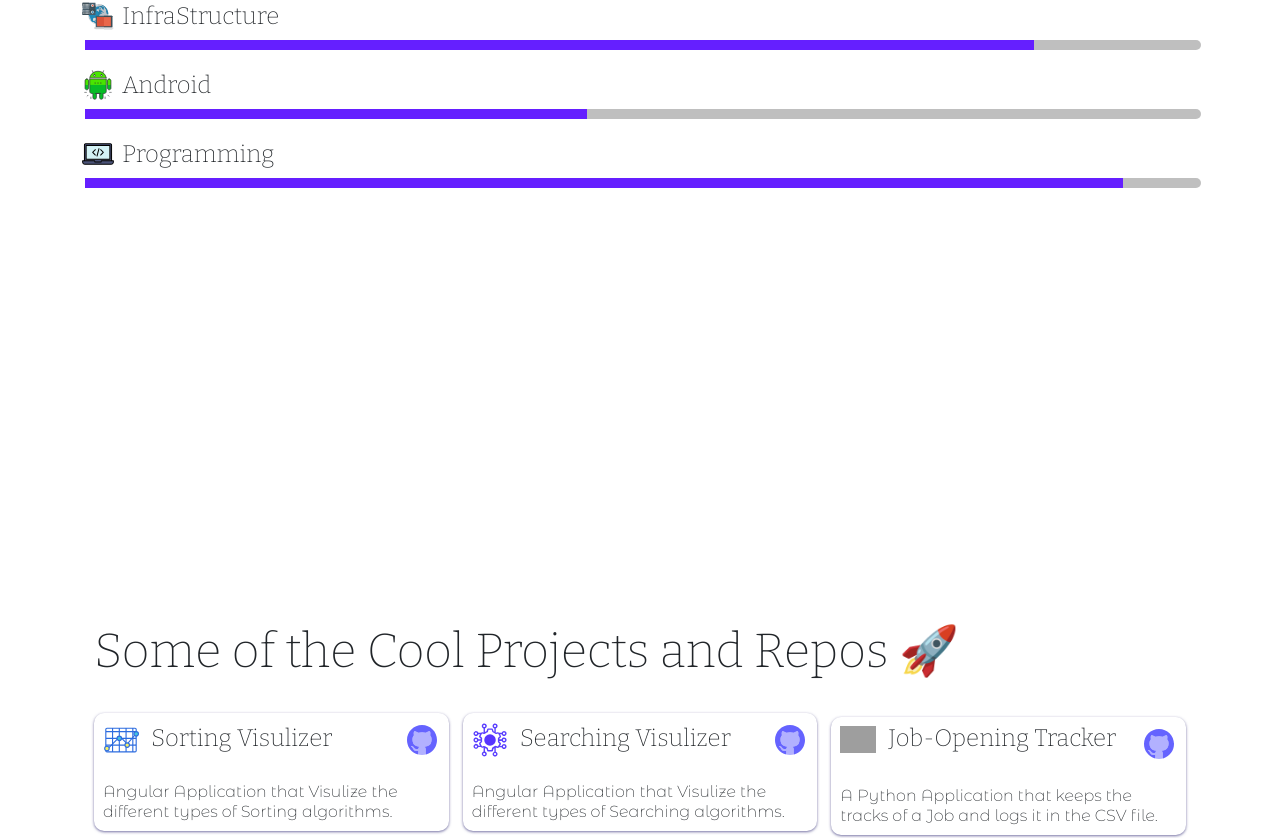
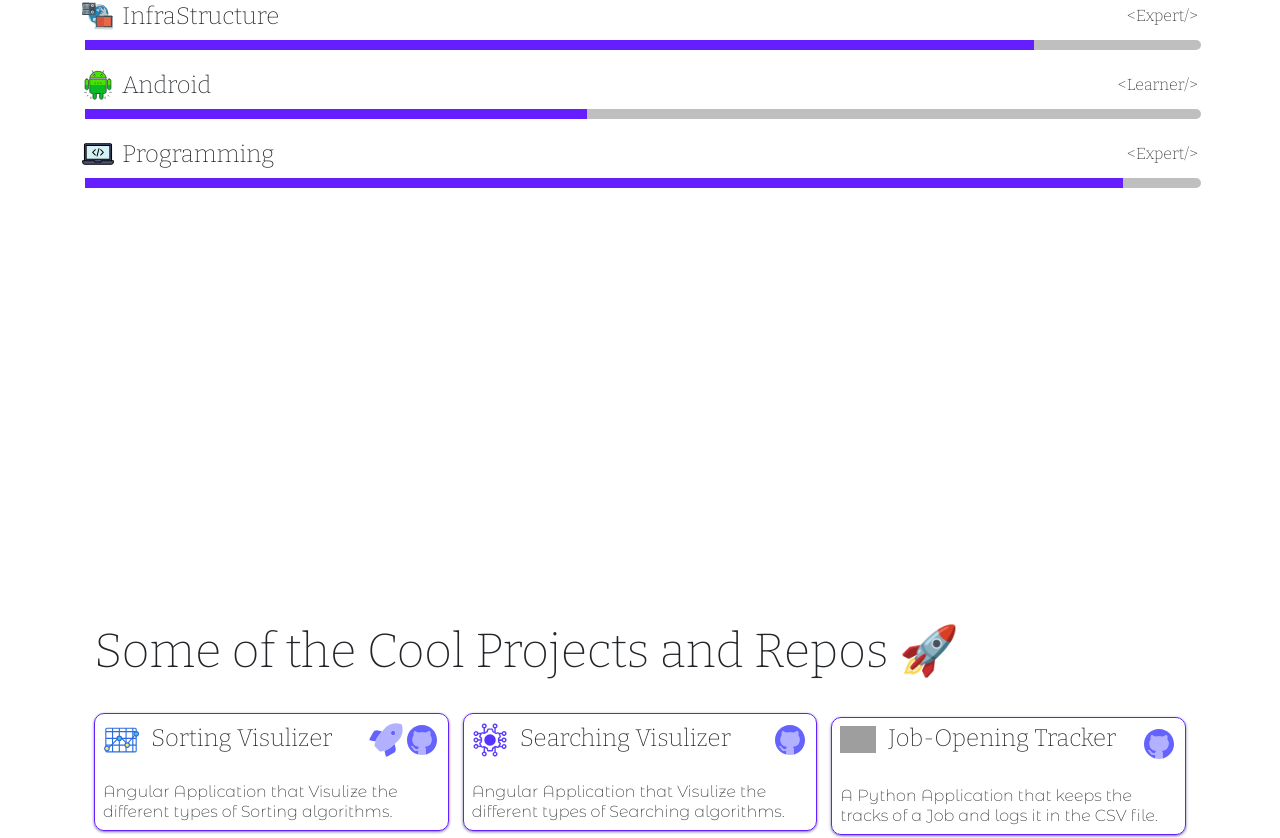
Before and after one commit to PrafullSaxena/PortFollio, an Angular app: page / in a window 1280 px wide. Shown: the part 2814-3652 px from the top of the page. Built offline with nearby package versions, Linux system fonts and the light colour scheme; grey boxes are pictures that could not be loaded; a web font is replaced by a local one.

Commit message:
sorted the issue with the moble devies layout on hover

```diff
--- a/src/app/components/proficiency/proficiency.component.html
+++ b/src/app/components/proficiency/proficiency.component.html
@@ -15,7 +15,7 @@
             <div class="box text-start prof-title fs-4">
                 {{profTab.skillName}}
             </div>
-            <div class="hidden experties-in-skills fs-4">
+            <div class="hidden experties-in-skills fs-6">
                 <span><</span>
                 <span>{{profTab.expertieString}}</span>
                 <span>/></span>
--- a/src/app/components/proficiency/proficiency.component.scss
+++ b/src/app/components/proficiency/proficiency.component.scss
@@ -57,7 +57,7 @@
 
  .experties-in-skills{
     @include title-font;
-    display: none;
+    display: block;
 
     margin-right: 0px;
     margin-left: auto;
@@ -68,6 +68,19 @@
     .experties-in-skills{
         @include title-font;
         display: block;
+     }
+ }
+
+ @media (hover) {
+
+    .experties-in-skills{
+        display: none;
+    }
+
+    .prof-tab:hover{
+        .experties-in-skills{
+            display: block;
+         }
      }
  }
 
--- a/src/app/components/projects/projects.component.scss
+++ b/src/app/components/projects/projects.component.scss
@@ -27,7 +27,7 @@
 .project-box{
     padding: .5rem;
     min-width: 20rem;
-    border: 1px solid rgba(0, 0, 0, 0);
+    border: 1px solid $primary;
     border-radius: 10px;
     box-shadow: rgba(81, 75, 139, 0.637) 0px 1px 3px,
                  rgba(81, 75, 139, 0.24) 0px 1px 2px;
@@ -62,12 +62,21 @@
     }
 }
 
-.project-box:hover{
+@media (hover) {
+    .project-box{
+        border: 1px solid rgba(0, 0, 0, 0);
+    }
+    .project-box:hover{
 
-    border: 1px solid $primary;;
-    .project-name{
-        text-decoration: underline solid;
+        border: 1px solid $primary;
+        .project-name{
+            text-decoration: underline solid;
+        }
     }
+}
+
+.project-box:focus{
+    background-color: red;
 }
 
 
--- a/src/app/hard-coding-data.service.ts
+++ b/src/app/hard-coding-data.service.ts
@@ -176,8 +176,8 @@ export class HardCodingDataService {
     "Sorting Visulizer",
     "Angular Application that Visulize the different types of Sorting algorithms.",
     "https://github.com/PrafullSaxena/",
-    "",
-    false
+    "https://sort-vis.web.app",
+    true
   );
 
   searchingVusilizer: Project = new Project(
--- a/src/index.html
+++ b/src/index.html
@@ -5,7 +5,7 @@
   <title>Prafull - Portfollio 🚀</title>
   <base href="/">
   <meta name="viewport" content="width=device-width, initial-scale=1">
-
+  <link rel="icon" type="image/x-icon" href="/src/assets/Logo/Favicon.jpg"/>
 
 
   <link rel="preconnect" href="https://fonts.gstatic.com" />
```
Also changed, not shown: firebase.json (added), 3 other files (tests, documents, lock files or other folders).
